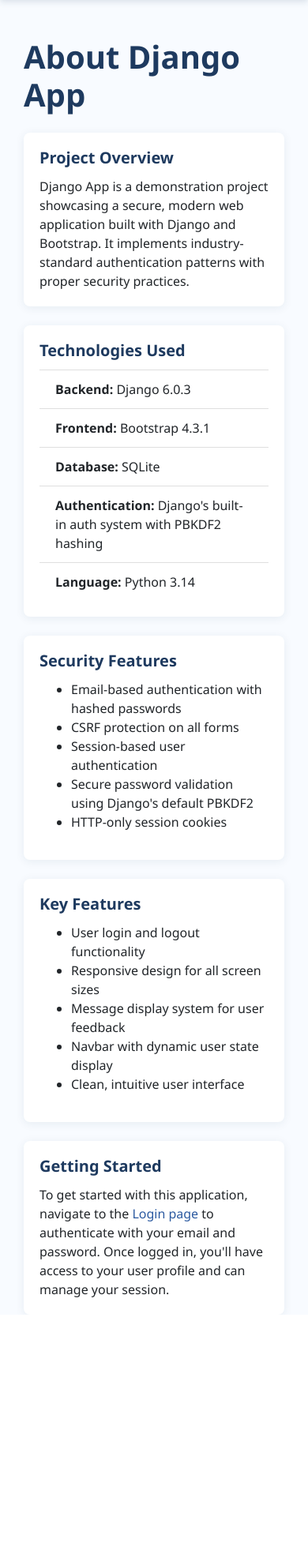
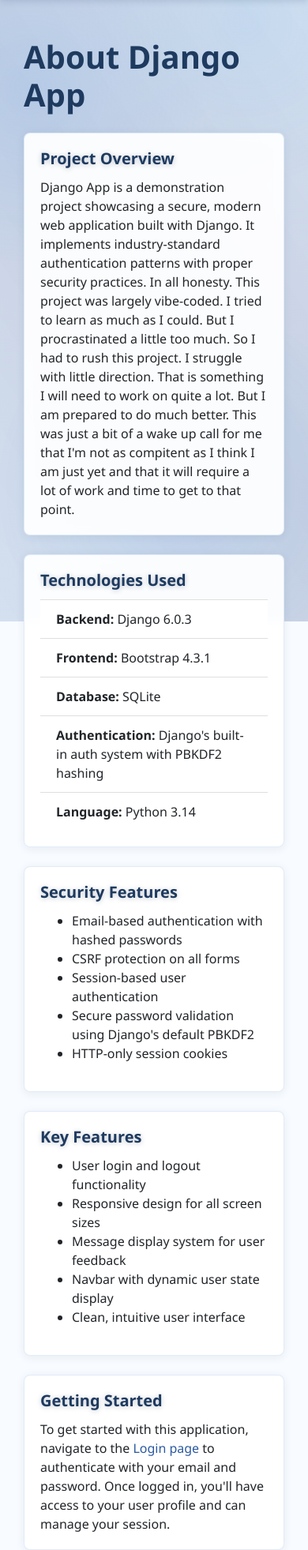
Before and after one commit to dev-j0e1/first-personal-Django-project, a Django app: page /myapp/about/ in a window 390 px wide. Shown: the part 57-2020 px from the top of the page at 79% size. Before the commit the page ends 1722 px from the top, so only its background shows below. Run offline with Django 4.2, Linux system fonts and the light colour scheme; some libraries are stand-ins or nearby versions.

Commit message:
Almost done

```diff
--- a/myapp/templates/about.html
+++ b/myapp/templates/about.html
@@ -14,8 +14,13 @@
           <div class="card-body">
             <h5 class="card-title">Project Overview</h5>
             <p class="card-text">
-              Django App is a demonstration project showcasing a secure, modern web application built with Django and Bootstrap.
+              Django App is a demonstration project showcasing a secure, modern web application built with Django.
               It implements industry-standard authentication patterns with proper security practices.
+              In all honesty. This project was largely vibe-coded. I tried to learn as much as I could. But I
+              procrastinated a little too much. So I had to rush this project. I struggle with little direction.
+              That is something I will need to work on quite a lot. But I am prepared to do much better. This
+              was just a bit of a wake up call for me that I'm not as compitent as I think I am just yet and that
+              it will require a lot of work and time to get to that point.
             </p>
           </div>
         </div>
--- a/myapp/templates/base.html
+++ b/myapp/templates/base.html
@@ -118,6 +118,133 @@
       .btn-outline-danger {
         border-radius: var(--border-radius);
         font-weight: 500;
+      }
+
+      /* Flashy modern effect */
+      .body-overlay,
+      .background-stack {
+        position: absolute;
+        top: 0;
+        left: 0;
+        width: 100%;
+        height: 100%;
+        pointer-events: none;
+      }
+
+      body::before {
+        content: "";
+        position: fixed;
+        inset: 0;
+        background: linear-gradient(55deg, rgba(24, 85, 161, 0.16), rgba(3, 39, 112, 0.2), rgba(24, 85, 161, 0.16));
+        z-index: -2;
+      }
+
+      body::after {
+        content: "";
+        position: fixed;
+        inset: 0;
+        background-image: radial-gradient(circle at 10% 20%, rgba(72, 167, 255, 0.15), transparent 30%),
+          radial-gradient(circle at 80% 10%, rgba(106, 198, 255, 0.12), transparent 26%),
+          radial-gradient(circle at 60% 80%, rgba(50, 160, 255, 0.1), transparent 35%);
+        z-index: -1;
+        opacity: 0.9;
+      }
+
+      .jumbotron {
+        background: linear-gradient(120deg, #274a7a 10%, #1e2d5d 45%, #243f75 100%) !important;
+        border-radius: 1rem;
+        box-shadow: 0 8px 25px rgba(15, 25, 50, 0.35);
+        margin-bottom: 2rem;
+        border: 1px solid rgba(255, 255, 255, 0.18);
+      }
+
+      .jumbotron h1 {
+        color: #f0f9ff;
+        text-shadow: 0 3px 18px rgba(22, 60, 90, 0.45);
+        font-size: clamp(2rem, 4vw, 3rem);
+      }
+
+      .jumbotron .lead {
+        color: rgba(238, 249, 255, 0.92);
+        text-shadow: 0 2px 14px rgba(17, 44, 72, 0.48);
+      }
+
+      .badge-success {
+        background-color: #1a7f3d;
+        color: white;
+        box-shadow: 0 0 12px rgba(85, 209, 121, 0.4);
+      }
+
+      .badge-success .username-highlight {
+        color: #d4ffb3;
+        background: rgba(9, 121, 62, 0.2);
+        box-shadow: 0 0 14px rgba(85, 209, 121, 0.3);
+        font-size: 1rem;
+      }
+
+      .card {
+        border: 1px solid rgba(140, 175, 230, 0.25);
+        background: rgba(255, 255, 255, 0.93);
+        backdrop-filter: blur(6px);
+      }
+
+      .card-title {
+        text-shadow: 0 1px 6px rgba(18, 42, 77, 0.26);
+      }
+
+      .btn-primary {
+        box-shadow: 0 6px 20px rgba(20, 95, 170, 0.38);
+      }
+
+      .btn-outline-primary {
+        box-shadow: inset 0 0 0 1px rgba(64, 116, 184, 0.9), 0 2px 10px rgba(4, 20, 85, 0.2);
+      }
+
+      .alert {
+        border: 1px solid rgba(255, 255, 255, 0.3);
+        background: rgba(246, 250, 255, 0.92);
+      }
+
+      /* Hero flare animation */
+      @keyframes sparkle {
+        0%, 100% { transform: translateX(0) translateY(0) scale(1); opacity: 0.6; }
+        50% { transform: translateX(7px) translateY(-2px) scale(1.02); opacity: 1; }
+      }
+
+      .sparkle {
+        animation: sparkle 4s ease-in-out infinite;
+      }
+
+      .sparkle-1 { animation-delay: 1s; }
+      .sparkle-2 { animation-delay: 1.8s; }
+      .sparkle-3 { animation-delay: 2.4s; }
+
+      @media (max-width: 991.98px) {
+        .navbar-nav.mr-auto,
+        .navbar-nav.ml-auto {
+          display: flex;
+          justify-content: flex-start;
+          flex-wrap: wrap;
+          width: 100%;
+          margin-left: 0 !important;
+        }
+
+        .navbar-nav .nav-item {
+          width: auto;
+          margin-right: 0.5rem;
+        }
+
+        .navbar-nav .nav-link,
+        .nav-link.user-status {
+          text-align: left;
+          display: inline-block;
+          width: auto;
+          margin: 0.15rem 0;
+        }
+      }
+
+      /* Page heading */
+
         transition: all 0.3s ease;
       }
 
@@ -239,6 +366,30 @@
         text-decoration: underline;
       }
 
+      @media (max-width: 991.98px) {
+        .navbar-nav.mr-auto,
+        .navbar-nav.ml-auto {
+          display: flex;
+          justify-content: flex-start;
+          flex-wrap: wrap;
+          width: 100%;
+          margin-left: 0 !important;
+        }
+
+        .navbar-nav .nav-item {
+          width: auto;
+          margin-right: 0.5rem;
+        }
+
+        .navbar-nav .nav-link,
+        .nav-link.user-status {
+          text-align: left;
+          display: inline-block;
+          width: auto;
+          margin: 0.15rem 0;
+        }
+      }
+
       /* Page heading */
       h1, h2, h3, h4, h5, h6 {
         color: var(--primary-blue);
--- a/myapp/templates/home.html
+++ b/myapp/templates/home.html
@@ -44,7 +44,7 @@
         <div class="card">
           <div class="card-body">
             <h5 class="card-title">Responsive Design</h5>
-            <p class="card-text">Beautiful Bootstrap-based responsive UI that works on desktop, tablet, and mobile devices.</p>
+            <p class="card-text">Responsive UI that works on desktop, tablet, and mobile devices.</p>
           </div>
         </div>
       </div>
```
Also changed, not shown: db.sqlite3.
